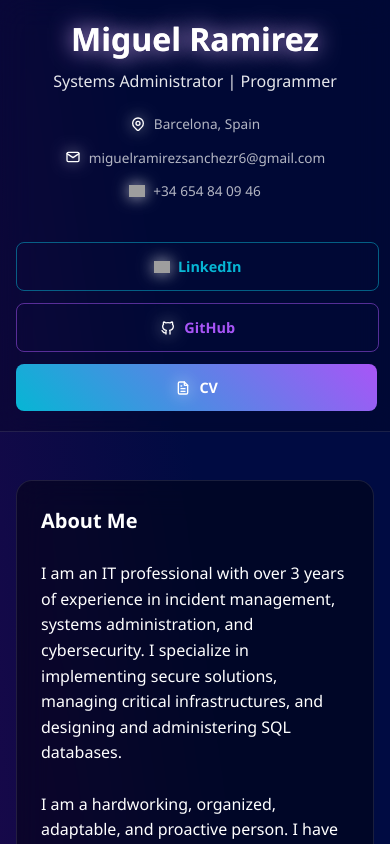
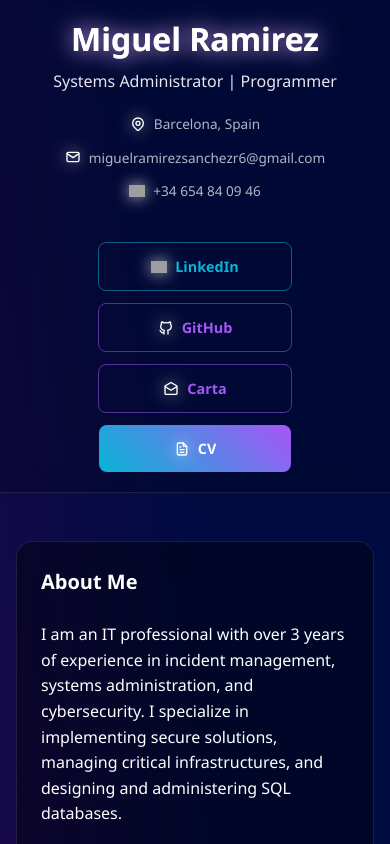
Before and after one commit to albatross5/Portfolio-Miki, a React (Vite) app: page / in a window 390 px wide. Shown: the top 844 px of the page. Built offline with nearby package versions, Linux system fonts and the light colour scheme; grey boxes are pictures that could not be loaded.

Commit message:
Agregar carta + adaptar la web en @media

```diff
--- a/src/components/Header/Header.jsx
+++ b/src/components/Header/Header.jsx
@@ -47,6 +47,15 @@ const Header = () => {
               <img className="iconos" src="/assets/github.svg" alt="GitHub" />
               {t("header_github")}
             </a>
+            <a
+              href="https://drive.google.com/file/d/1rUClS0A8jB0Tx_wxQmFGdGyDgXxLTZPz/view?usp=drive_link"
+              className="btn btn-outline github"
+              target="_blank"
+              rel="noopener noreferrer"
+            >
+              <img className="iconos" src="/assets/carta.svg" alt="GitHub" />
+              {t("header_carta")}
+            </a>
 
             <a
               href="https://drive.google.com/file/d/1SBhn_0EYvQy9YTiJ22STxKSXQJIGOOSF/view?usp=drive_link"
--- a/src/components/Header/Header.scss
+++ b/src/components/Header/Header.scss
@@ -30,8 +30,7 @@
   font-size: 3.5rem;
   font-weight: bold;
   color: white;
-    text-shadow: 0 0 1.3ex rgb(224, 179, 255),
-        0 0 0.01px rgba(255, 255, 255, 0.8);
+  text-shadow: 0 0 1.3ex rgb(224, 179, 255), 0 0 0.01px rgba(255, 255, 255, 0.8);
 }
 
 .subtitle {
@@ -71,9 +70,12 @@
 }
 
 .header-buttons {
-    display: flex;
+  display: grid;
+  grid-template-columns: repeat(2, 1fr); // 2 columnas
+  grid-template-rows: repeat(2, auto); // 2 filas
   gap: 1rem;
-    flex-wrap: wrap;
+  justify-items: left;
+  align-items: center;
 }
 
 .btn {
@@ -171,17 +173,18 @@
   }
 
   .header-buttons {
-        justify-content: center;
+    display: grid;
+    grid-template-columns: repeat(2, 1fr);
+    gap: 0.75rem;
+    justify-items: center;
     width: 100%;
-        gap: 0.75rem;
   }
 
   .btn {
+    min-width: 140px;
+    max-width: 160px;
     padding: 0.6rem 1.2rem;
     font-size: 0.9rem;
-        flex: 1;
-        min-width: 120px;
-        max-width: 150px;
   }
 
   .iconos {
@@ -220,14 +223,14 @@
   }
 
   .header-buttons {
-        flex-direction: column;
+    display: grid;
+    grid-template-columns: 1fr;
     gap: 0.75rem;
     width: 100%;
   }
 
   .btn {
-        width: 92%;
-        max-width: none;
+    width: 100%;
     padding: 0.75rem 1rem;
     font-size: 0.9rem;
     justify-content: center;
--- a/src/pages/Home/Home.jsx
+++ b/src/pages/Home/Home.jsx
@@ -199,6 +199,7 @@ const Home = () => {
                     course: t("education_cfgm"),
                     center: t("education_cfgm_center"),
                 },
+
             ],
         },
         {
--- a/src/translations/spanish.js
+++ b/src/translations/spanish.js
@@ -9,6 +9,7 @@ export default {
     header_phone: "+34 654 84 09 46",
     header_linkedin: "LinkedIn",
     header_github: "GitHub",
+    header_carta: "Carta",
     header_download_cv: "CV",
 
     //Sobre Mi
@@ -86,7 +87,7 @@ export default {
     certificate_cisco_info: "Programming Essentials in Python",
     certification_title: "Informacion de Certificaciones",
     certificate_ia_info: "Desarrollo con IA",
-    certificate_github_info_1: "Introduccion a Git",
+    certificate_github_info_1: "Introduccion a GitHub",
     certificate_github_info_2: "Administracion GitHub",
     certification_sql_1: "Introducción al análisis de datos",
     certification_sql_2: "Ordenación y filtrado en T-SQL",
```
Also changed, not shown: public/assets/carta.svg (added). Lines whose indentation alone changed are shown as unchanged.
